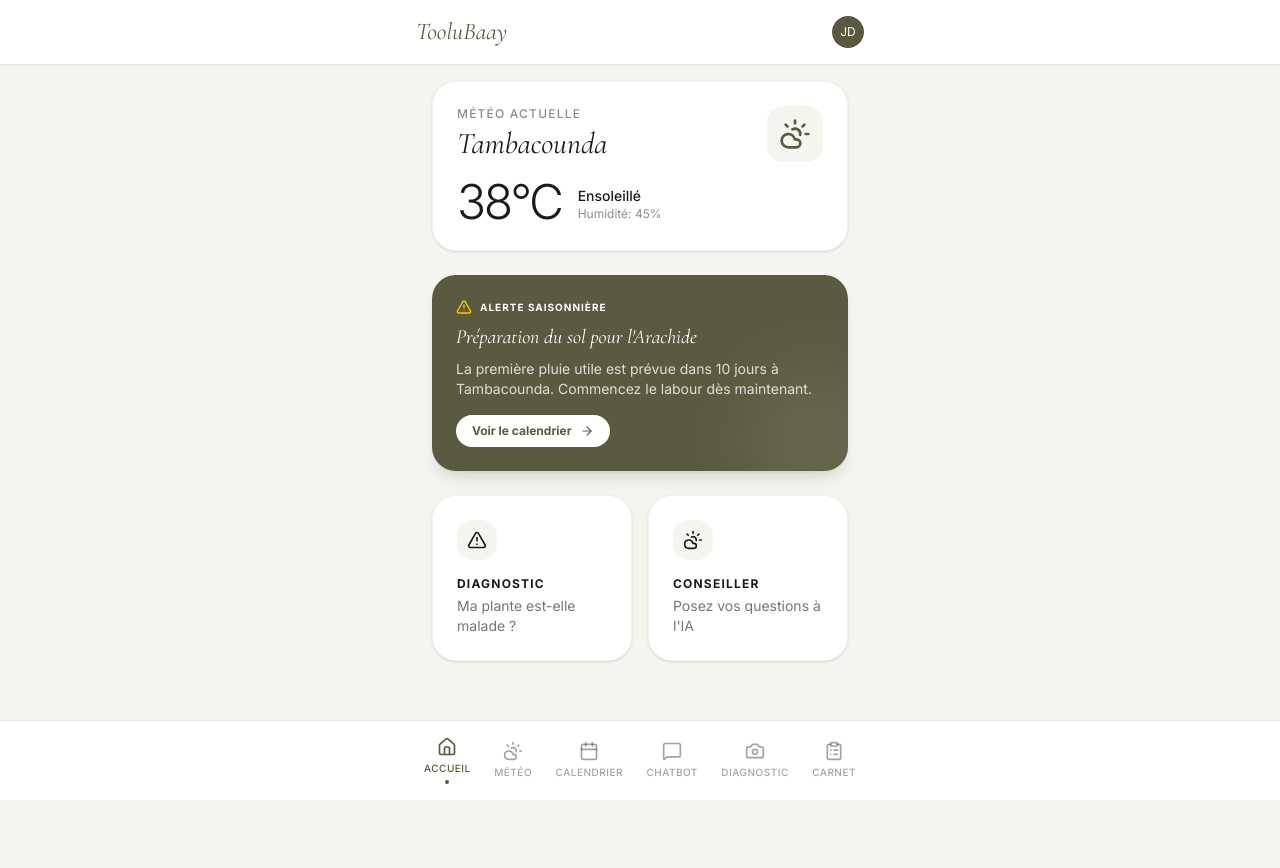
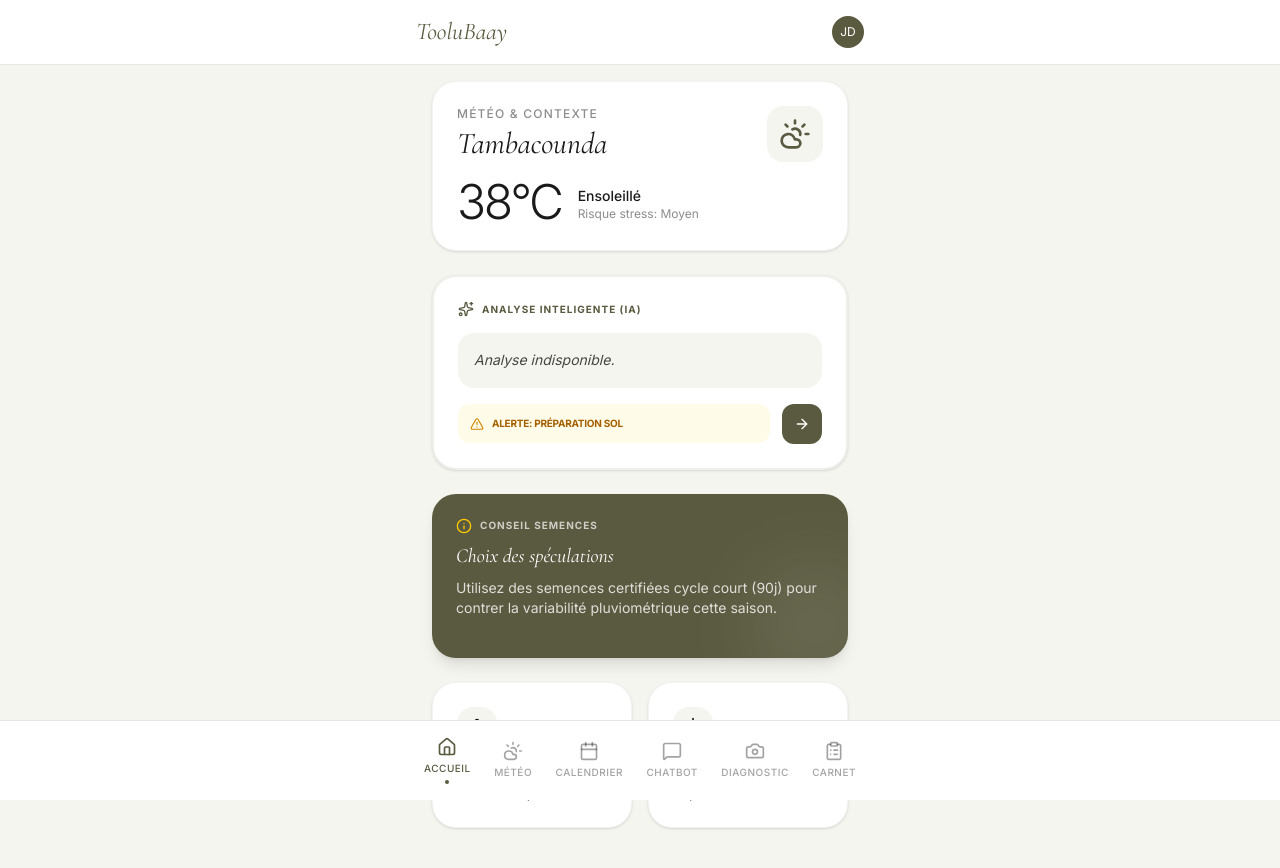
Before and after one commit to mouhamed54diagne/Toluubay, a React (Vite) app: page / in a window 1280 px wide. Shown: the top 868 px of the page. Before the commit the page ends 800 px from the top, so only its background shows below. Built offline with nearby package versions, Linux system fonts and the light colour scheme; no server answers.

Commit message:
feat(dashboard): Add intelligent insights to dashboard
Integrate Gemini AI to provide context-aware agricultural insights on the dashboard. This feature combines weather data with crop stage information to generate actionable advice for farmers.

```diff
--- a/src/components/Dashboard.tsx
+++ b/src/components/Dashboard.tsx
@@ -1,22 +1,42 @@
 import React, { useEffect, useState } from 'react';
-import { motion } from 'motion/react';
-import { CloudSun, AlertTriangle, ArrowRight } from 'lucide-react';
+import { motion, AnimatePresence } from 'motion/react';
+import { CloudSun, AlertTriangle, ArrowRight, Sparkles, Loader2, Info } from 'lucide-react';
 import { getWeatherData } from '../services/weather';
+import { generateIntelligentInsight } from '../services/gemini';
 import { WeatherData } from '../types';
+import { PILOT_ZONES, CROPS } from '../constants';
 
 export default function Dashboard({ onNavigate }: { onNavigate: (tab: string) => void }) {
   const [weather, setWeather] = useState<WeatherData | null>(null);
+  const [insight, setInsight] = useState<string>('');
+  const [isLoadingInsight, setIsLoadingInsight] = useState(false);
 
   useEffect(() => {
-    getWeatherData('Tambacounda').then(setWeather);
+    const initDashboard = async () => {
+      const weatherData = await getWeatherData(PILOT_ZONES[0]);
+      setWeather(weatherData);
+
+      // Intersection of data: Weather + Calendar (Mocking Arachide/Semis)
+      setIsLoadingInsight(true);
+      try {
+        const text = await generateIntelligentInsight('Arachide', 'Semis', weatherData, 'Français');
+        setInsight(text);
+      } catch (e) {
+        console.error(e);
+      } finally {
+        setIsLoadingInsight(false);
+      }
+    };
+    initDashboard();
   }, []);
 
   return (
     <div className="space-y-6">
+      {/* 1. Météo & Intersection Visuelle */}
       <section className="bg-white rounded-3xl p-6 shadow-sm border border-[#1a1a1a]/5">
         <div className="flex justify-between items-start mb-4">
           <div>
-            <p className="text-xs font-medium text-[#1a1a1a]/50 uppercase tracking-widest mb-1">Météo Actuelle</p>
+            <p className="text-xs font-medium text-[#1a1a1a]/50 uppercase tracking-widest mb-1">Météo & Contexte</p>
             <h2 className="text-3xl font-serif italic text-[#1a1a1a]">{weather?.location}</h2>
           </div>
           <div className="bg-[#f5f5f0] p-3 rounded-2xl">
@@ -27,32 +47,59 @@ export default function Dashboard({ onNavigate }: { onNavigate: (tab: string) =>
           <span className="text-5xl font-light tracking-tighter">{weather?.temp}°C</span>
           <div className="pb-1">
             <p className="text-sm font-medium">{weather?.condition}</p>
-            <p className="text-xs text-[#1a1a1a]/50">Humidité: {weather?.humidity}%</p>
+            <p className="text-xs text-[#1a1a1a]/50">Risque stress: Moyen</p>
           </div>
         </div>
       </section>
 
+      {/* 2. Point 5: Alertes Intelligentes (Intersection de données) */}
+      <section className="bg-white border-2 border-[#5A5A40]/10 rounded-3xl p-6 shadow-sm relative overflow-hidden">
+        <div className="relative z-10 space-y-4">
+          <div className="flex items-center justify-between">
+            <div className="flex items-center gap-2">
+              <Sparkles size={16} className="text-[#5A5A40]" />
+              <span className="text-[10px] font-bold uppercase tracking-widest text-[#5A5A40]">Analyse Inteligente (IA)</span>
+            </div>
+            {isLoadingInsight && <Loader2 size={14} className="animate-spin text-[#5A5A40]" />}
+          </div>
+
+          <div className="bg-[#f5f5f0] p-4 rounded-2xl">
+            <p className="text-sm leading-relaxed text-[#1a1a1a]/80 italic">
+              {isLoadingInsight ? "Intersection des données en cours..." : insight || "Analyse indisponible."}
+            </p>
+          </div>
+
+          <div className="flex items-center gap-3">
+            <div className="flex-1 bg-yellow-50 p-3 rounded-xl flex items-center gap-2">
+              <AlertTriangle size={14} className="text-yellow-600" />
+              <p className="text-[10px] font-bold text-yellow-700 uppercase tracking-tight">Alerte: Préparation Sol</p>
+            </div>
+            <button
+              onClick={() => onNavigate('calendar')}
+              className="p-3 bg-[#5A5A40] text-white rounded-xl"
+            >
+              <ArrowRight size={16} />
+            </button>
+          </div>
+        </div>
+      </section>
+
+      {/* 3. Accès Rapides */}
       <section className="bg-[#5A5A40] rounded-3xl p-6 text-white shadow-lg relative overflow-hidden">
         <div className="relative z-10">
           <div className="flex items-center gap-2 mb-2">
-            <AlertTriangle size={16} className="text-yellow-400" />
-            <span className="text-[10px] font-bold uppercase tracking-widest">Alerte Saisonnière</span>
+            <Info size={16} className="text-yellow-400" />
+            <span className="text-[10px] font-bold uppercase tracking-widest text-white/70">Conseil Semences</span>
           </div>
-          <h3 className="text-xl font-serif italic mb-2">Préparation du sol pour l'Arachide</h3>
+          <h3 className="text-xl font-serif italic mb-2">Choix des spéculations</h3>
           <p className="text-sm text-white/80 mb-4">
-            La première pluie utile est prévue dans 10 jours à Tambacounda. Commencez le labour dès maintenant.
+            Utilisez des semences certifiées cycle court (90j) pour contrer la variabilité pluviométrique cette saison.
           </p>
-          <button
-            onClick={() => onNavigate('calendar')}
-            className="bg-white text-[#5A5A40] px-4 py-2 rounded-full text-xs font-bold flex items-center gap-2"
-          >
-            Voir le calendrier <ArrowRight size={14} />
-          </button>
         </div>
         <div className="absolute -right-8 -bottom-8 w-32 h-32 bg-white/10 rounded-full blur-2xl" />
       </section>
 
-      <div className="grid grid-cols-2 gap-4">
+      <div className="grid grid-cols-2 gap-4 pb-8">
         <button
           onClick={() => onNavigate('diagnostic')}
           className="bg-white p-6 rounded-3xl border border-[#1a1a1a]/5 shadow-sm text-left group"
@@ -61,7 +108,7 @@ export default function Dashboard({ onNavigate }: { onNavigate: (tab: string) =>
             <AlertTriangle size={20} />
           </div>
           <p className="text-xs font-bold uppercase tracking-widest mb-1">Diagnostic</p>
-          <p className="text-sm text-[#1a1a1a]/60">Ma plante est-elle malade ?</p>
+          <p className="text-sm text-[#1a1a1a]/60">Santé des plantes</p>
         </button>
         <button
           onClick={() => onNavigate('chat')}
@@ -71,7 +118,7 @@ export default function Dashboard({ onNavigate }: { onNavigate: (tab: string) =>
             <CloudSun size={20} />
           </div>
           <p className="text-xs font-bold uppercase tracking-widest mb-1">Conseiller</p>
-          <p className="text-sm text-[#1a1a1a]/60">Posez vos questions à l'IA</p>
+          <p className="text-sm text-[#1a1a1a]/60">Expert IA Vocal</p>
         </button>
       </div>
     </div>
--- a/src/services/gemini.ts
+++ b/src/services/gemini.ts
@@ -69,6 +69,27 @@ export const analyzePlantImage = async (base64Image: string, weather?: WeatherDa
   }
 };
 
+export const generateIntelligentInsight = async (
+  crop: string,
+  stage: string,
+  weather: WeatherData,
+  language: string
+): Promise<string> => {
+  const prompt = `En tant qu'expert agricole sénégalais, analyse l'intersection de ces données pour donner un conseil stratégique :
+  - Culture : ${crop}
+  - Étape actuelle : ${stage}
+  - Météo à ${weather.location} : ${weather.temp}°C, ${weather.humidity}% humidité, ${weather.rainfall}mm pluie.
+
+  Génère une alerte ou un conseil court (2 phrases) en ${language} qui croise ces informations (ex: si pluie prévue et étape semis, conseiller de préparer les semences).`;
+
+  const response = await ai.models.generateContent({
+    model: "gemini-3-flash-preview",
+    contents: [{ text: prompt }],
+  });
+
+  return response.text || "";
+};
+
 export const transcribeAudio = async (base64Audio: string, language: string): Promise<string> => {
   const prompt = `Transcris cet audio en texte. La langue parlée est le ${language}.
   Si l'audio contient une question agricole, transcris-la fidèlement.
```
